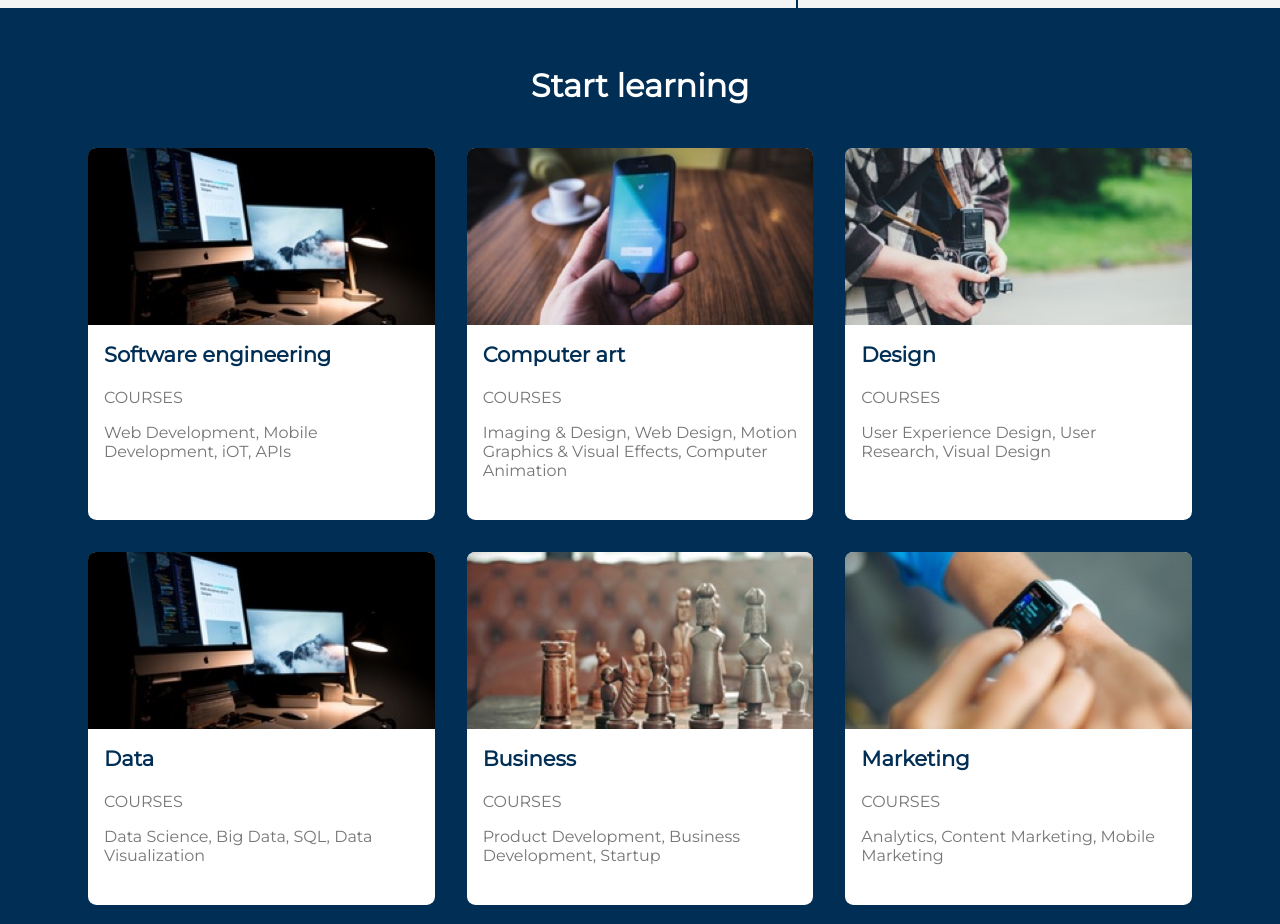
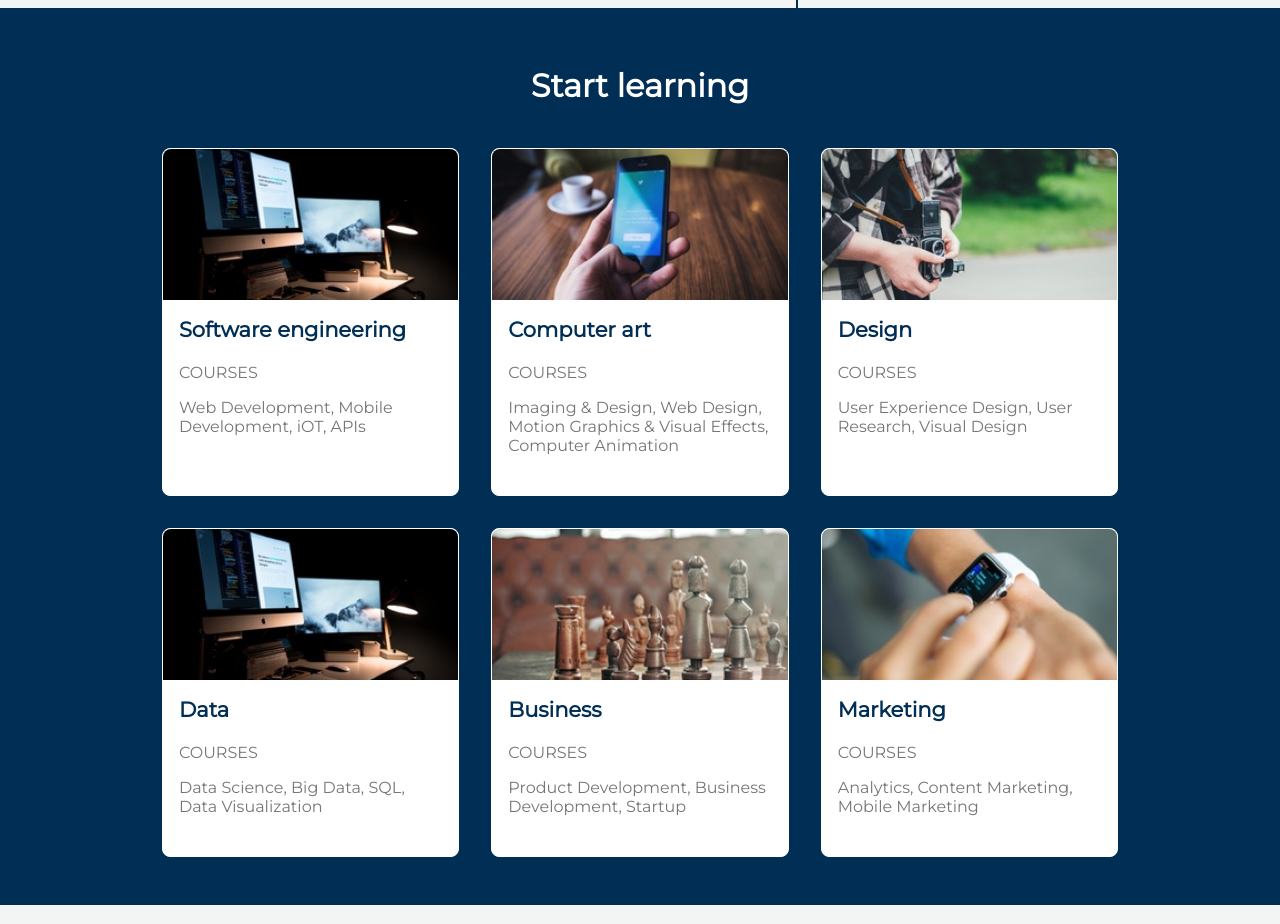
Before and after one commit to xjwllmsx/colmar-academy, a plain HTML site: page index.html in a window 1280 px wide. Shown: the part 1340-2264 px from the top of the page. Drawn offline with Linux system fonts and the light colour scheme.

Commit message:
Add course card functionality

```diff
--- a/css/style.css
+++ b/css/style.css
@@ -57,6 +57,7 @@ nav {
     color: #fff;
     border-bottom: 3px solid #cdb684;
     position: sticky;
+    z-index: 10;
     top: 0;
 }
 
@@ -347,18 +348,27 @@ Start Learning
     color: #fff;
 }
 
-.start-learning .row {
+.start-learning .courses {
     display: flex;
     flex-direction: row;
+    flex-wrap: wrap;
     justify-content: center;
     width: 100%;
 }
 
-.start-learning .card {
-    width: 33.3125rem;
+.course-card {
+    width: 26%;
     margin: 1rem;
     background-color: #fff;
-    border-radius: 0.53rem;
+    border-radius: 0.5rem;
+    border: 1px solid white;
+    transition-property: all;
+    transition-duration: 0.30s;
+    transition-timing-function: ease-in-out;
+}
+
+.course-card:hover {
+    transform: scale(1.075);
 }
 
 .start-learning img {
@@ -390,7 +400,7 @@ Start Learning
         align-items: center;
     }
 
-    .start-learning .card {
+    .course-card {
         width: 100%;
         background-color: #fff;
         margin: 0.5rem 0;
@@ -399,6 +409,7 @@ Start Learning
     .start-learning .text {
         margin: 1rem;
         padding: 0;
+        text-align: center;
     }
 
     .start-learning img {
--- a/index.html
+++ b/index.html
@@ -128,10 +128,12 @@
             ----------------------------------------->
             <div class="start-learning">
                 <h2 class="h2-white">Start learning</h2>
-                <div class="row">
+
+                <!--Course List-->
+                <div class="courses">
 
                     <!--Software Engineering Card-->
-                    <div class="card">
+                    <div class="course-card">
                         <img src="./resources/images/course-software.jpg">
                         <div class="text">
                             <h3>Software engineering</h3>
@@ -141,7 +143,7 @@
                     </div>
 
                     <!--Computer art Card-->
-                    <div class="card">
+                    <div class="course-card">
                         <img src="./resources/images/course-computer-art.jpg">
                         <div class="text">
                             <h3>Computer art</h3>
@@ -151,7 +153,7 @@
                     </div>
 
                     <!--Design Card-->
-                    <div class="card">
+                    <div class="course-card">
                         <img src="./resources/images/course-design.jpg">
                         <div class="text">
                             <h3>Design</h3>
@@ -159,12 +161,9 @@
                             <p>User Experience Design, User Research, Visual Design</p>
                         </div>
                     </div>
-                </div><!--End of Row 1-->
-
-                <div class="row">
 
                     <!--Data Card-->
-                    <div class="card">
+                    <div class="course-card">
                         <img src="./resources/images/course-software.jpg">
                         <div class="text">
                             <h3>Data</h3>
@@ -174,7 +173,7 @@
                     </div>
 
                     <!--Business Card-->
-                    <div class="card">
+                    <div class="course-card">
                         <img src="./resources/images/course-business.jpg">
                         <div class="text">
                             <h3>Business</h3>
@@ -184,7 +183,7 @@
                     </div>
 
                     <!--Marketing Card-->
-                    <div class="card">
+                    <div class="course-card">
                         <img src="./resources/images/course-marketing.jpg">
                         <div class="text">
                             <h3>Marketing</h3>
@@ -192,7 +191,7 @@
                             <p>Analytics, Content Marketing, Mobile Marketing</p>
                         </div>
                     </div>
-                </div><!--End of Row 2-->
+                </div><!--End of Courses-->
             </div>
 
             <!----------------------------------------
```
